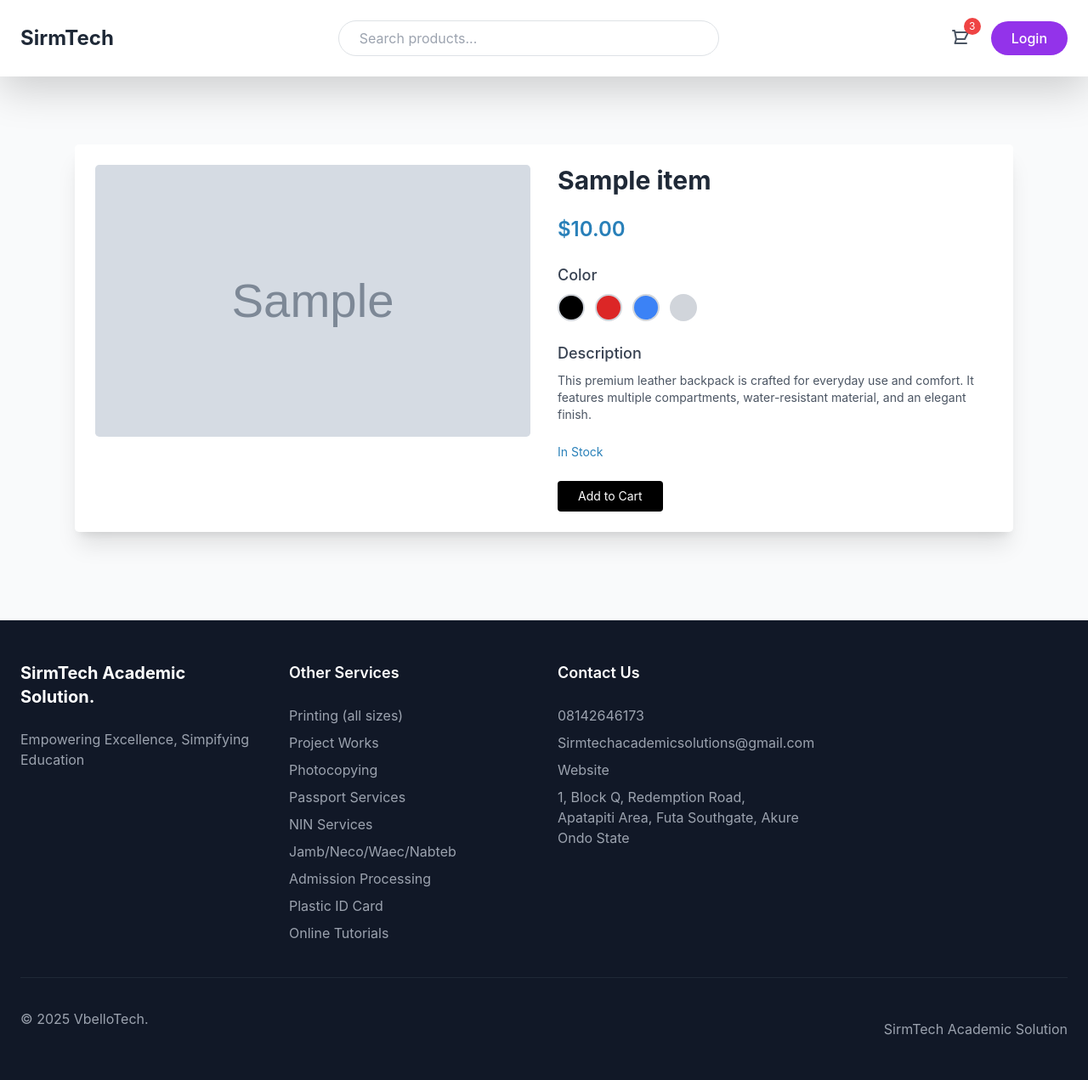
After one commit to vbello-tech/Sirmtech, a Django app: page /store/1/ in a window 1280 px wide. The commit adds this page. Shown: the whole page at 85% size. Run offline with Django 5.2, Linux system fonts and the light colour scheme; tables that the repository leaves empty hold one stand-in row (values such as "Sample post"); grey boxes marked "Sample" are stand-in pictures; some libraries are stand-ins or nearby versions.

Commit message:
add e-com

```diff
--- a/store/urls.py
+++ b/store/urls.py
@@ -1,12 +1,13 @@
 """
-URL configuration for nysc app.
+URL configuration for store app.
 """
 
 from django.urls import path
-from .views import StoreListView
+from .views import StoreListView, ProductView
 
 app_name = "store"
 
 urlpatterns = [
     path('', StoreListView.as_view(), name="list"),
+    path('<int:pk>/', ProductView.as_view(), name="product"),
 ]
--- a/store/views.py
+++ b/store/views.py
@@ -1,5 +1,5 @@
 from django.shortcuts import render
-from django.views.generic import CreateView, View, ListView
+from django.views.generic import CreateView, View, ListView, DetailView
 from .models import Item, Coupon
 # Create your views here.
 
@@ -15,3 +15,12 @@ class StoreListView(ListView):
     # Queryset to render all blog from db in order of publish_date (newest first)
     def get_queryset(self):
         return Item.objects.order_by('-created_date')
+
+
+class ProductView(DetailView):
+    """
+    View for all blog list
+    """
+    model = Item
+    context_object_name = "item"
+    template_name = "store/product.html"
--- a/templates/store/list.html
+++ b/templates/store/list.html
@@ -28,7 +28,7 @@
                 {% endif %}
             </div>
             <div class="p-4">
-                <h4 class="font-semibold text-lg mb-2 text-gray-800"><a href="#">{{ item.name }}</a></h4>
+                <h4 class="font-semibold text-lg mb-2 text-gray-800"><a href="{% url 'store:product' item.pk %}">{{ item.name }}</a></h4>
                 <p class="text-gray-600 text-sm mb-3">
                     {% if item.description %}
                         {{ item.description|truncatewords:10 }}
@@ -50,4 +50,5 @@
 
     </div>
 </div>
+
 {% endblock body %}
--- /dev/null
+++ b/templates/store/product.html
@@ -0,0 +1,59 @@
+{% extends 'base.html' %}
+
+{% block title %} Product Detail {% endblock title %}
+
+ {% load crispy_forms_tags %}
+
+{% block body %}
+
+  <div class="max-w-6xl mx-auto py-12 px-4 sm:px-6 lg:px-8">
+    <div class="grid grid-cols-1 md:grid-cols-2 gap-8 bg-white p-6 rounded-lg shadow-xl">
+
+      <!-- Product Image -->
+      <div>
+        <img src="{{ item.image.url }}"  height="400" alt="Product Image" class="h-80 w-full object-cover rounded-lg">
+      </div>
+
+      <!-- Product Details -->
+      <div>
+        <h1 class="text-3xl font-bold text-gray-800">{{ item.name }}</h1>
+<!--        <p class="text-gray-500 mt-2">Category: Accessories</p>-->
+
+        <div class="mt-4">
+          <span class="text-2xl text-green-600 font-semibold" style="color: #2980b9;">${{ item.price }}</span>
+        </div>
+
+         <!-- Color Selection -->
+        <div class="mt-6">
+          <h2 class="text-lg font-medium text-gray-700 mb-2">Color</h2>
+          <div class="flex gap-3">
+            <button class="w-8 h-8 rounded-full border-2 border-gray-300 bg-black hover:ring-2 hover:ring-gray-400 focus:ring-2 focus:ring-black" title="Black"></button>
+            <button class="w-8 h-8 rounded-full border-2 border-gray-300 bg-red-600 hover:ring-2 hover:ring-gray-400 focus:ring-2 focus:ring-red-600" title="Red"></button>
+            <button class="w-8 h-8 rounded-full border-2 border-gray-300 bg-blue-500 hover:ring-2 hover:ring-gray-400 focus:ring-2 focus:ring-blue-500" title="Blue"></button>
+            <button class="w-8 h-8 rounded-full border-2 border-gray-300 bg-gray-300 hover:ring-2 hover:ring-gray-400 focus:ring-2 focus:ring-gray-500" title="Gray"></button>
+          </div>
+        </div>
+
+
+        <!-- Description -->
+        <div class="mt-6">
+          <h2 class="text-lg font-medium text-gray-700">Description</h2>
+          <p class="mt-2 text-sm text-gray-600">
+            This premium leather backpack is crafted for everyday use and comfort. It features multiple compartments, water-resistant material, and an elegant finish.
+          </p>
+        </div>
+
+        <!-- Stock & Add to Cart -->
+        <div class="mt-6">
+          <p class="text-sm text-green-600" style="color: #2980b9;">In Stock</p>
+          <button class="mt-4 px-6 py-2 bg-black text-white text-sm rounded hover:bg-gray-800">
+            Add to Cart
+          </button>
+        </div>
+      </div>
+
+    </div>
+  </div>
+
+
+{% endblock body %}
```
